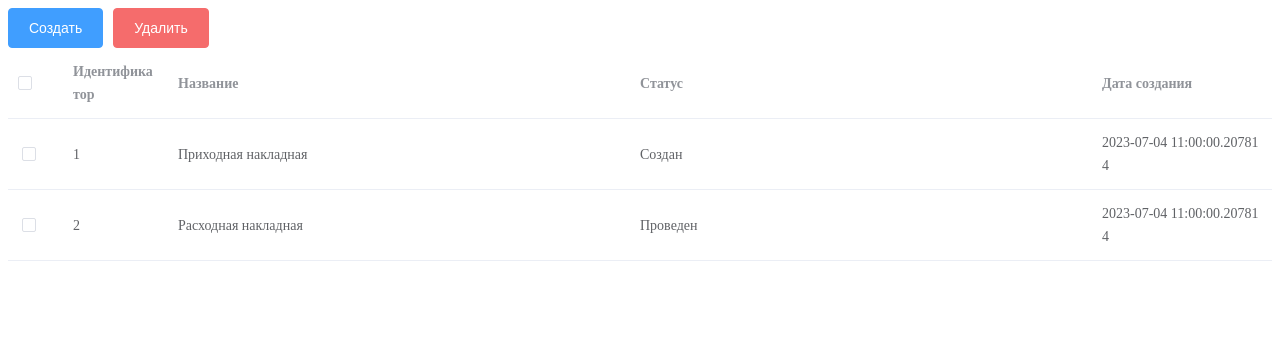
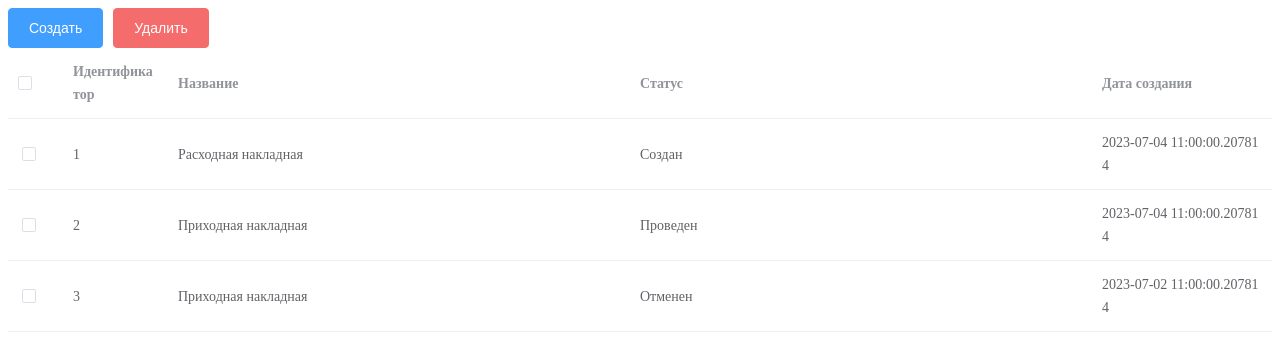
Before and after one commit to M1ka321/vue2, a Vue app: page / in a window 1280 px wide. Shown: the top 350 px of the page. Built offline with nearby package versions, Linux system fonts and the light colour scheme.

Commit message:
Финальный комит

```diff
--- a/package.json
+++ b/package.json
@@ -8,6 +8,7 @@
     "lint": "vue-cli-service lint"
   },
   "dependencies": {
+    "axios": "^1.6.2",
     "core-js": "^3.8.3",
     "element-ui": "^2.15.14",
     "vue": "^2.7.15"
--- a/src/App.vue
+++ b/src/App.vue
@@ -5,9 +5,8 @@
     <CreateFormComponent/>
   </div>
 </template>
+
 <script>
-
-
 import TableComponent from "@/components/TableComponent.vue";
 import EditFormComponent from "@/components/EditFormComponent.vue";
 import CreateFormComponent from "@/components/CreateFormComponent.vue";
--- a/src/components/CreateFormComponent.vue
+++ b/src/components/CreateFormComponent.vue
@@ -48,7 +48,7 @@ export default {
     },
     handleConfirm() {
       this.$emit("update:visible", false);
-      this.$emit("save");
+      this.$emit("save", { ...this.localFormData });
     }
   }
 };
--- a/src/components/EditFormComponent.vue
+++ b/src/components/EditFormComponent.vue
@@ -6,9 +6,7 @@
       </el-form-item>
       <el-form-item label="Статус" prop="status">
         <el-select v-model="localFormData.status" placeholder="Выберете статус">
-          <el-option label="Создан" value="1"></el-option>
-          <el-option label="Проведен" value="2"></el-option>
-          <el-option label="Отменен" value="3"></el-option>
+          <el-option v-for="option in statusOptions" :key="option.value" :label="option.label" :value="option.value"></el-option>
         </el-select>
       </el-form-item>
     </el-form>
@@ -23,12 +21,13 @@
 export default {
   props: {
     visible: Boolean,
-    formData: Object
+    formData: Object,
+    statusOptions: Array
   },
   data() {
     return {
       localVisible: this.visible,
-      localFormData: { ...this.formData }
+      localFormData: { ...this.formData },
     };
   },
   watch: {
@@ -41,10 +40,11 @@ export default {
     handleCancel() {
       this.$emit("update:visible", false);
     },
-    handleConfirm() {
-      this.$emit("update:visible", false);
-      this.$emit("save");
-    }
+      handleConfirm() {
+        this.$emit("update:visible", false);
+        this.$emit("save", { ...this.localFormData, status: parseInt(this.localFormData.status, 10) });
+
+        },
   }
 };
 </script>
--- a/src/components/TableComponent.vue
+++ b/src/components/TableComponent.vue
@@ -3,16 +3,20 @@
     <el-button type="primary" @click="openCreateForm">Создать</el-button>
     <el-button type="danger" @click="deleteSelected">Удалить</el-button>
 
-    <el-table :data="tableData" @row-click="openEditForm" :default-sort="{ prop: 'id', order: 'ascending' }">
+    <el-table :data="tableData" @row-click="openEditForm" @selection-change="handleSelectionChange" :default-sort="{ prop: 'id', order: 'ascending' }">
       <el-table-column type="selection" width="55"></el-table-column>
-      <el-table-column prop="id" label="Идентификатор" min-width="18px"></el-table-column>
+      <el-table-column prop="id" label="Идентификатор" min-width="18px" ></el-table-column>
       <el-table-column prop="name" label="Название"></el-table-column>
-      <el-table-column prop="status" label="Статус"></el-table-column>
+      <el-table-column prop="status" label="Статус" >
+        <template v-slot="{ row }">
+          {{ getStatusName(row.status) }}
+        </template>
+      </el-table-column>
       <el-table-column prop="created_at" label="Дата создания" width="180"></el-table-column>
     </el-table>
 
-    <EditFormComponent :visible.sync="dialogFormVisible" :formData="editForm" @save="saveEditForm"/>
-    <CreateFormComponent :visible.sync="createFormVisible" @save="saveCreateForm"/>
+    <EditFormComponent :visible.sync="dialogFormVisible" :formData="editForm" :statusOptions="statusOptions" @save="saveEditForm"/>
+    <CreateFormComponent :visible.sync="createFormVisible" :statusOptions="statusOptions" @save="saveCreateForm"/>
   </div>
 </template>
 
@@ -25,17 +29,28 @@ export default {
     return {
       tableData: [
         {
-          id: 1,
+          id: 3,
           name: "Приходная накладная",
-          status: "Создан",
+          status: 3,
+          created_at: "2023-07-02 11:00:00.207814"
+        },
+        {
+          id: 2,
+          name: "Приходная накладная",
+          status: 2,
           created_at: "2023-07-04 11:00:00.207814"
         },
         {
-          id: 2,
+          id: 1,
           name: "Расходная накладная",
-          status: "Проведен",
+          status: 1,
           created_at: "2023-07-04 11:00:00.207814"
         }
+      ],
+      statusOptions: [
+        { label: 'Создан', value: '1' },
+        { label: 'Проведен', value: '2' },
+        { label: 'Отменен', value: '3' }
       ],
       dialogFormVisible: false,
       createFormVisible: false,
@@ -48,9 +63,24 @@ export default {
     };
   },
   methods: {
+    getStatusName(statusId) {
+      switch (statusId) {
+        case 1:
+          return 'Создан';
+        case 2:
+          return 'Проведен';
+        case 3:
+          return 'Отменен';
+        default:
+          return 'Неизвестный статус';
+      }
+    },
+    handleSelectionChange(selection) {
+      this.selectedRows = selection;
+    },
     openEditForm(row) {
       this.dialogFormVisible = true;
-      this.editForm = {...row};
+      this.editForm = { ...row, status: row.status.toString() };
     },
     openCreateForm() {
       this.createFormVisible = true;
@@ -60,33 +90,31 @@ export default {
         status: ""
       };
     },
-    saveEditForm() {
-      const index = this.tableData.findIndex(item => item.id === this.editForm.id);
+    saveEditForm(data) {
+      const index = this.tableData.findIndex(item => item.id === data.id);
 
       if (index !== -1) {
-        this.tableData[index] = {...this.editForm};
+        this.$set(this.tableData, index, {...data});
         this.dialogFormVisible = false;
       }
-      console.log('Данные после сохранения формы редактирования:', this.tableData);
     },
-    saveCreateForm() {
+    saveCreateForm(data) {
       const newId = this.tableData.length + 1;
 
       const newRecord = {
         id: newId,
-        name: this.editForm.name,
-        status: this.editForm.status,
+        name: data.name,
+        status: parseInt(data.status, 10),
         created_at: new Date().toISOString()
       };
       this.tableData.push(newRecord);
       this.createFormVisible = false;
-      console.log('Данные после сохранения формы создания:', this.tableData);
     },
 
     deleteSelected() {
+      console.log('Selected Rows:', this.selectedRows);
       this.tableData = this.tableData.filter(item => !this.selectedRows.includes(item));
       this.selectedRows = [];
-      console.log('Данные после удаления выбранных строк:', this.tableData);
     }
   },
   components: {
```
Also changed, not shown: 1 other file (tests, documents, lock files or other folders).
